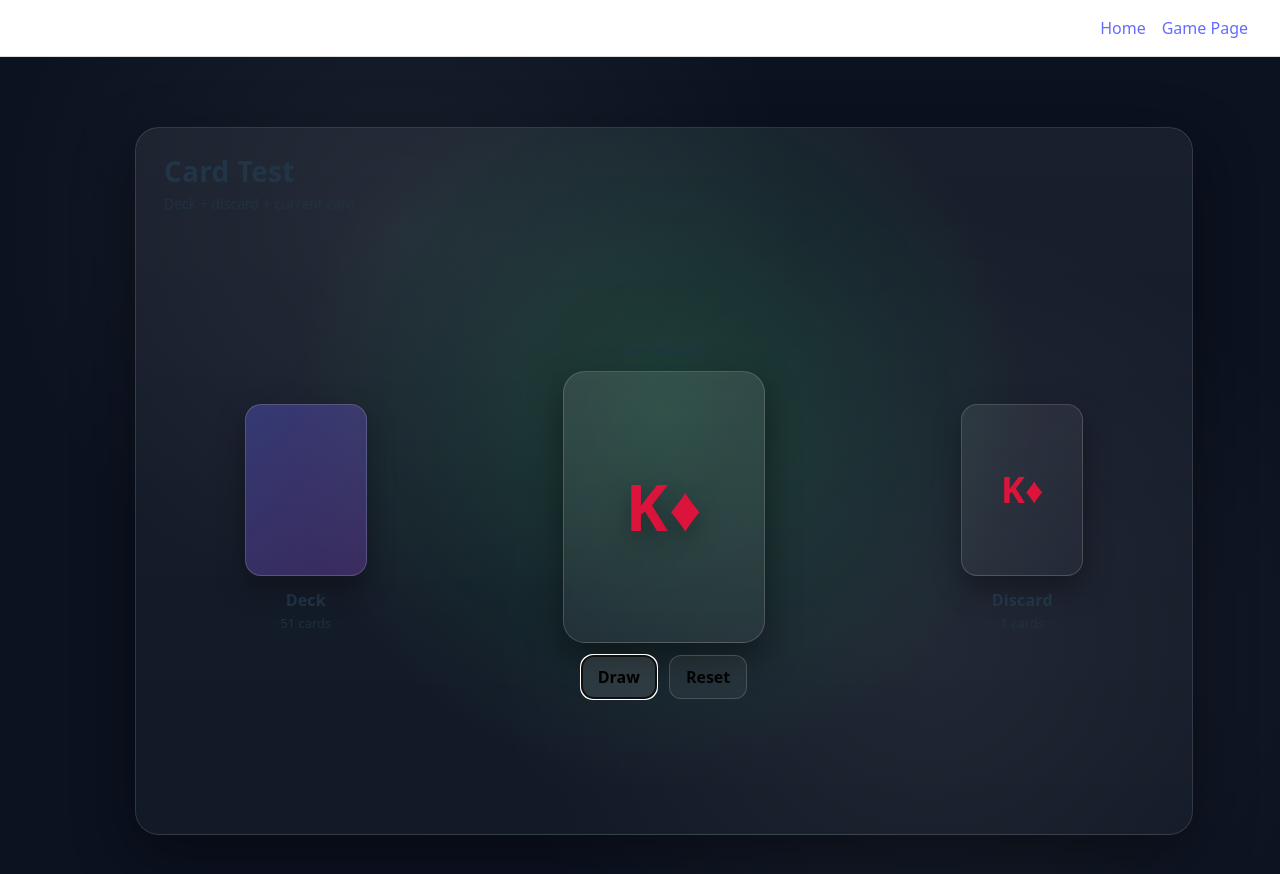
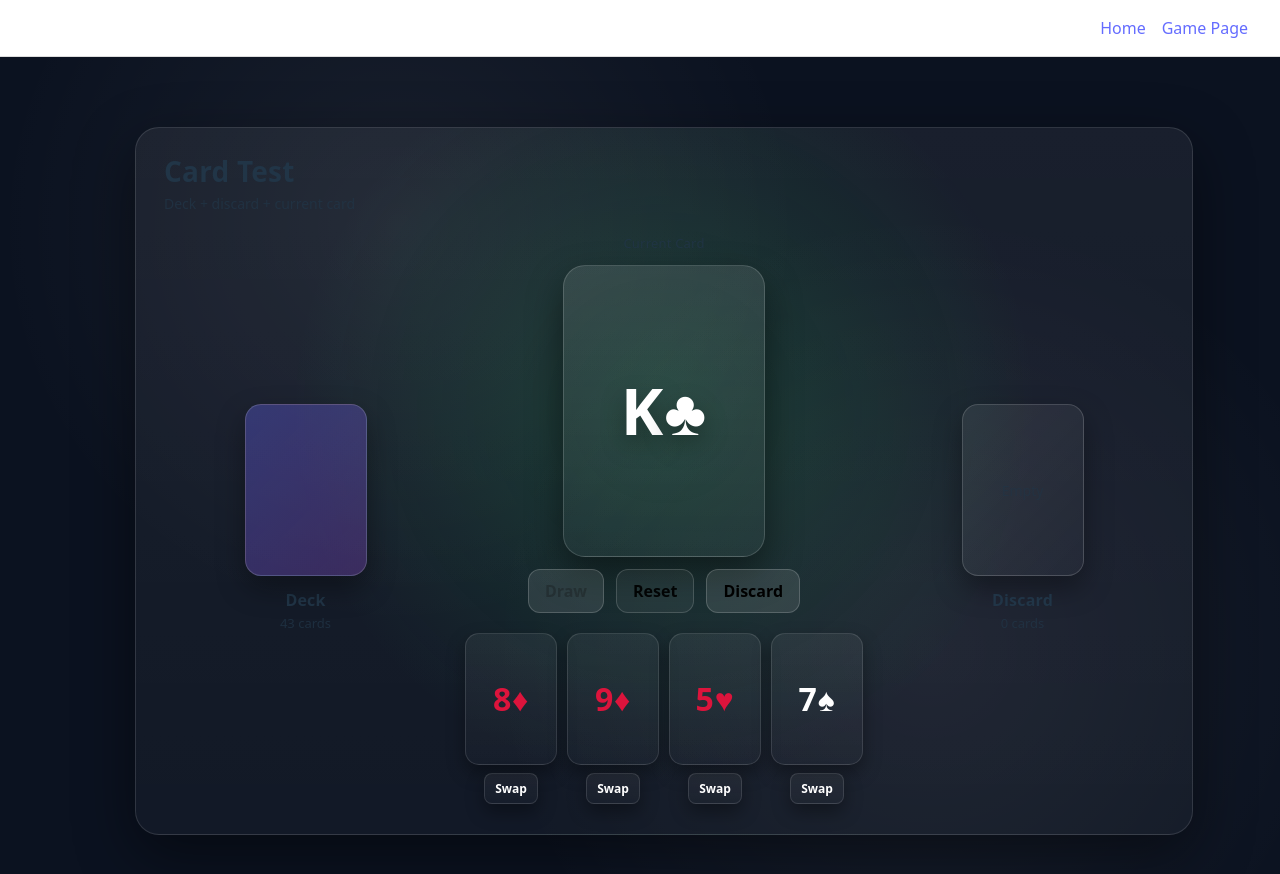
Before and after one commit to sheinhtuttunlwin/cactus-web-game, a React (Vite) app in the folder cactus-client/: page /game in a window 1280 px wide. Both pictures are taken after a click on the button "Draw". Shown: the top 874 px of the page. Built offline with nearby package versions, Linux system fonts and the light colour scheme.

Commit message:
Deals 4 cards at start and now able to swap/discard cards

```diff
--- a/cactus-client/src/pages/Game.jsx
+++ b/cactus-client/src/pages/Game.jsx
@@ -1,28 +1,68 @@
 import { createShuffledDeck } from "../game/deck";
-import { useState } from "react";
+import { useState, useEffect } from "react";
 
 function Game () {
 
     const [deck, setDeck] = useState(() => createShuffledDeck());
     const [discardPile, setDiscardPile] = useState([]);
     const [currentCard, setCurrentCard] = useState(null);
+    const [pendingCard, setPendingCard] = useState(null);
+    const [hand, setHand] = useState([]);
+
+    // Deal 4 cards at the start of the game
+    useEffect(() => {
+      setDeck((prevDeck) => {
+        const newDeck = [...prevDeck];
+        const initialHand = [];
+        for (let i = 0; i < 4 && newDeck.length > 0; i++) {
+          initialHand.push(newDeck.pop());
+        }
+        setHand(initialHand);
+        return newDeck;
+      });
+    }, []);
 
     const handleDraw = () => {
-
-        if (deck.length === 0) {
-            return;
-        }
+      if (deck.length === 0 || pendingCard) return;
       const newDeck = [...deck];
       const drawnCard = newDeck.pop();
+      setDeck(newDeck);
+      setPendingCard(drawnCard);
+      // clear the current card display when drawing
+      setCurrentCard(null);
+    };
 
+    const handleDiscardPending = () => {
+      if (!pendingCard) return;
+      setDiscardPile((prev) => [...prev, pendingCard]);
+      // do not show the discarded card as the current card
+      setCurrentCard(null);
+      setPendingCard(null);
+    };
 
-        setDeck(newDeck);
-        setCurrentCard(drawnCard);
-        setDiscardPile([...discardPile, drawnCard]);
+    const handleSwapWith = (index) => {
+      if (!pendingCard) return;
+      setHand((prev) => {
+        const newHand = [...prev];
+        const replaced = newHand[index];
+        newHand[index] = pendingCard;
+        // put replaced card into discard
+        setDiscardPile((prevDiscard) => [...prevDiscard, replaced]);
+        return newHand;
+      });
+      // do not show the swapped-in card as the current card
+      setCurrentCard(null);
+      setPendingCard(null);
     };
 
     const handleResetDeck = () => {
-        setDeck(createShuffledDeck());
+      const fresh = createShuffledDeck();
+      const initialHand = [];
+      for (let i = 0; i < 4 && fresh.length > 0; i++) {
+        initialHand.push(fresh.pop());
+      }
+      setDeck(fresh);
+      setHand(initialHand);
       setDiscardPile([]);
       setCurrentCard(null);
     };
@@ -50,7 +90,17 @@ function Game () {
                 <div style={styles.currentLabel}>Current Card</div>
 
                 <div style={styles.cardFace}>
-                    {currentCard ? (
+                  {pendingCard ? (
+                  <div
+                    style={{
+                    ...styles.cardText,
+                    color: pendingCard.color === "red" ? "crimson" : "white",
+                    }}
+                  >
+                    {pendingCard.rank}
+                    {pendingCard.suit}
+                  </div>
+                  ) : currentCard ? (
                   <div
                     style={{
                     ...styles.cardText,
@@ -69,8 +119,8 @@ function Game () {
                     <button
                     style={styles.button}
                     onClick={handleDraw}
-                    disabled={deck.length === 0}
-                    title={deck.length === 0 ? "Deck is empty" : "Draw a card"}
+                    disabled={deck.length === 0 || !!pendingCard}
+                    title={deck.length === 0 ? "Deck is empty" : pendingCard ? "Resolve drawn card first" : "Draw a card"}
                     >
                     Draw
                     </button>
@@ -78,6 +128,43 @@ function Game () {
                     <button style={styles.buttonSecondary} onClick={handleResetDeck}>
                     Reset
                     </button>
+
+                    {pendingCard ? (
+                      <button style={styles.button} onClick={handleDiscardPending} title="Discard drawn card">
+                        Discard
+                      </button>
+                    ) : null}
+                </div>
+                {/* Player hand */}
+                <div style={styles.handContainer}>
+                  {hand.length > 0 ? (
+                    <>
+                        <div style={styles.miniHand}>
+                          {hand.map((card, idx) => (
+                            <div key={card.id} style={styles.miniCardWrapper}>
+                              <div style={styles.miniCard}>
+                                <div
+                                  style={{
+                                    ...styles.miniCardText,
+                                    color: card.color === "red" ? "crimson" : "white",
+                                  }}
+                                >
+                                  {card.rank}
+                                  {card.suit}
+                                </div>
+                              </div>
+                              {pendingCard ? (
+                                <button style={styles.swapSmall} onClick={() => handleSwapWith(idx)}>
+                                  Swap
+                                </button>
+                              ) : null}
+                            </div>
+                          ))}
+                        </div>
+                    </>
+                  ) : (
+                    <div style={styles.cardPlaceholder}>No cards in hand</div>
+                  )}
                 </div>
                 </div>
 
@@ -191,8 +278,7 @@ const styles = {
     height: 170,
     borderRadius: 16,
     border: "1px solid rgba(255,255,255,0.16)",
-    background:
-      "linear-gradient(135deg, rgba(255,255,255,0.08), rgba(255,255,255,0.03))",
+    background: "linear-gradient(135deg, rgba(255,255,255,0.08), rgba(255,255,255,0.03))",
     boxShadow: "0 12px 28px rgba(0,0,0,0.35)",
     display: "flex",
     alignItems: "center",
@@ -229,11 +315,10 @@ const styles = {
 
   cardFace: {
     width: 200,
-    height: 270,
+    height: 290,
     borderRadius: 22,
     border: "1px solid rgba(255,255,255,0.16)",
-    background:
-      "linear-gradient(180deg, rgba(255,255,255,0.10), rgba(255,255,255,0.05))",
+    background: "linear-gradient(180deg, rgba(255,255,255,0.10), rgba(255,255,255,0.03))",
     boxShadow: "0 16px 36px rgba(0,0,0,0.45)",
     display: "flex",
     alignItems: "center",
@@ -285,4 +370,54 @@ const styles = {
     fontWeight: 700,
     opacity: 0.9,
   },
+
+  handContainer: {
+    width: "100%",
+    display: "flex",
+    justifyContent: "center",
+    marginTop: 8,
+  },
+
+  miniHand: {
+    display: "flex",
+    gap: 10,
+    alignItems: "center",
+  },
+
+  miniCard: {
+    width: 90,
+    height: 130,
+    borderRadius: 14,
+    border: "1px solid rgba(255,255,255,0.12)",
+    background: "linear-gradient(180deg, rgba(255,255,255,0.06), rgba(255,255,255,0.02))",
+    display: "flex",
+    alignItems: "center",
+    justifyContent: "center",
+    boxShadow: "0 8px 18px rgba(0,0,0,0.35)",
+  },
+
+  miniCardText: {
+    fontSize: 32,
+    fontWeight: 800,
+    letterSpacing: 0.8,
+    color: "#2E2E2E",
+  },
+  miniCardWrapper: {
+    display: "flex",
+    flexDirection: "column",
+    alignItems: "center",
+    gap: 8,
+  },
+
+  swapSmall: {
+    padding: "6px 10px",
+    fontSize: 12,
+    borderRadius: 8,
+    border: "1px solid rgba(255,255,255,0.12)",
+    background: "linear-gradient(180deg, rgba(255,255,255,0.06), rgba(255,255,255,0.02))",
+    boxShadow: "0 8px 18px rgba(0,0,0,0.35)",
+    color: "white",
+    cursor: "pointer",
+    fontWeight: 700,
+  },
 };
```
Lines whose indentation alone changed are shown as unchanged.
